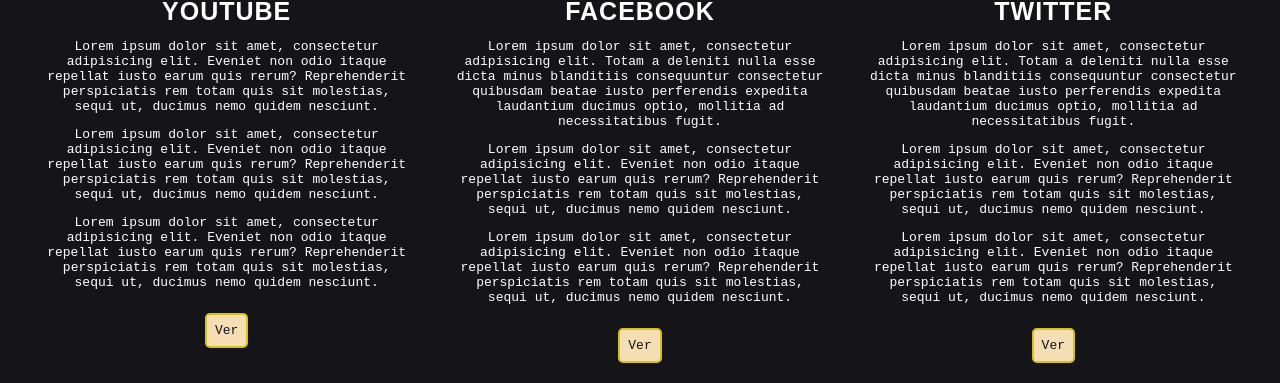
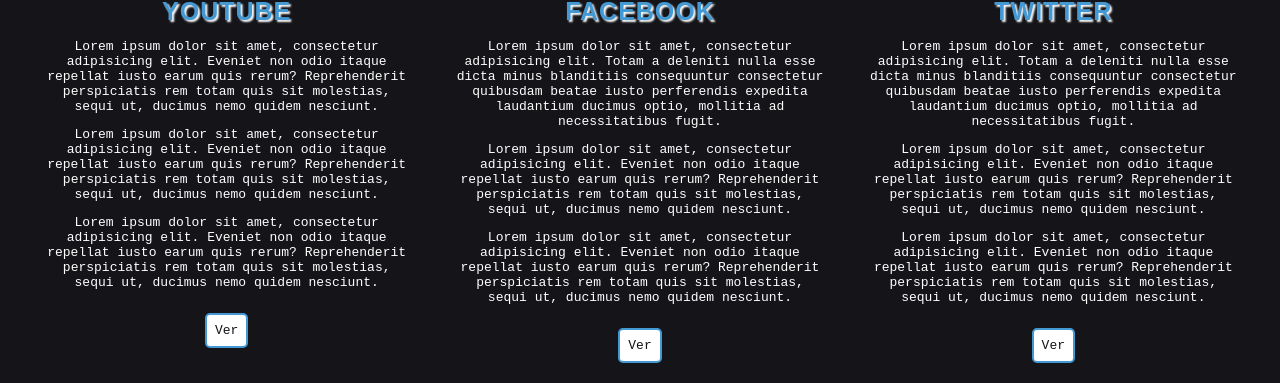
Before and after one commit to Diegoavilap/GitFacilito, a plain HTML site: page index.html in a window 1280 px wide. Shown: the part 981-1364 px from the top of the page. Drawn offline with Linux system fonts and the light colour scheme.

Commit message:
Se agregaron sombras a los h3

```diff
--- a/css/estilos.css
+++ b/css/estilos.css
@@ -65,6 +65,8 @@
     margin: 5px 0 10px 0;
     text-transform: uppercase;
     letter-spacing: 1px;
+    color: #4299D4;
+    text-shadow: 2px 2px 2px white;
 
 }
 .infoContent .block{
@@ -78,9 +80,9 @@
 
 .btn {
     padding: 0.5rem;
-    background-color: wheat;
+    background-color: white;
     color: #141419;
-    border: 2px solid #D4C31C;
+    border: 2px solid #4299D4;
     border-radius: 5px;
     margin: 10px 0;
     display: inline-block;
```
